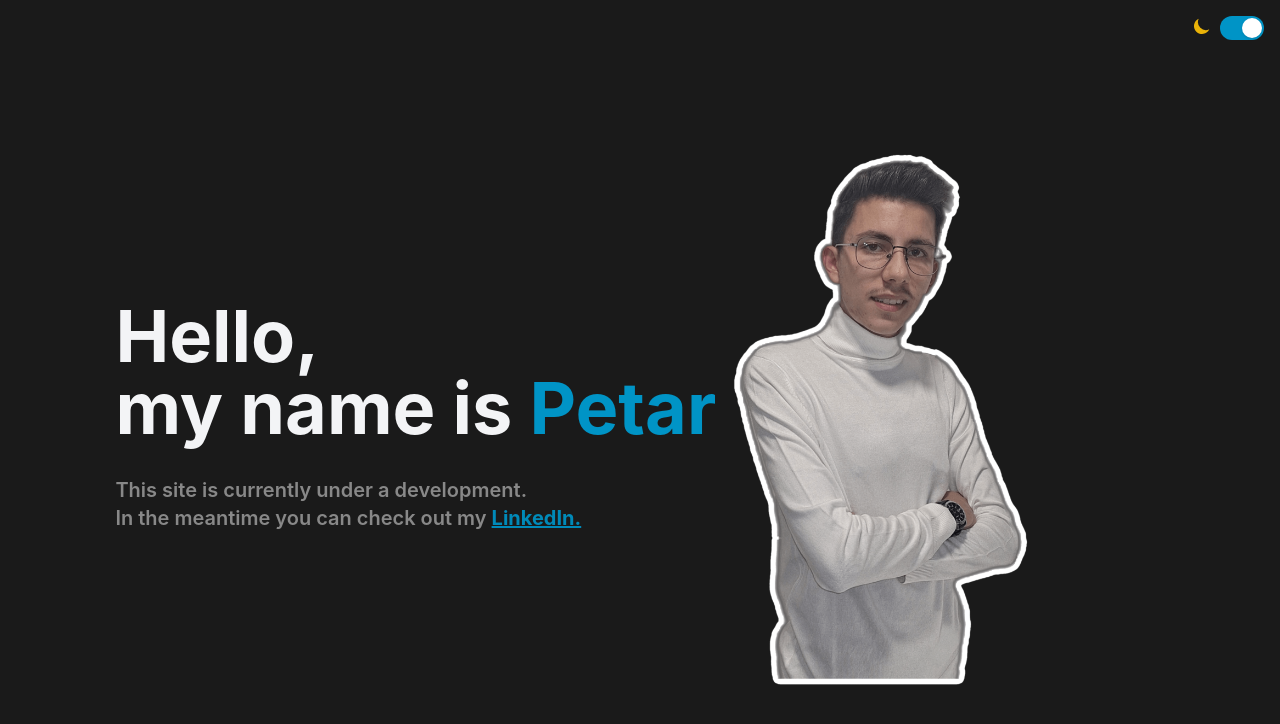
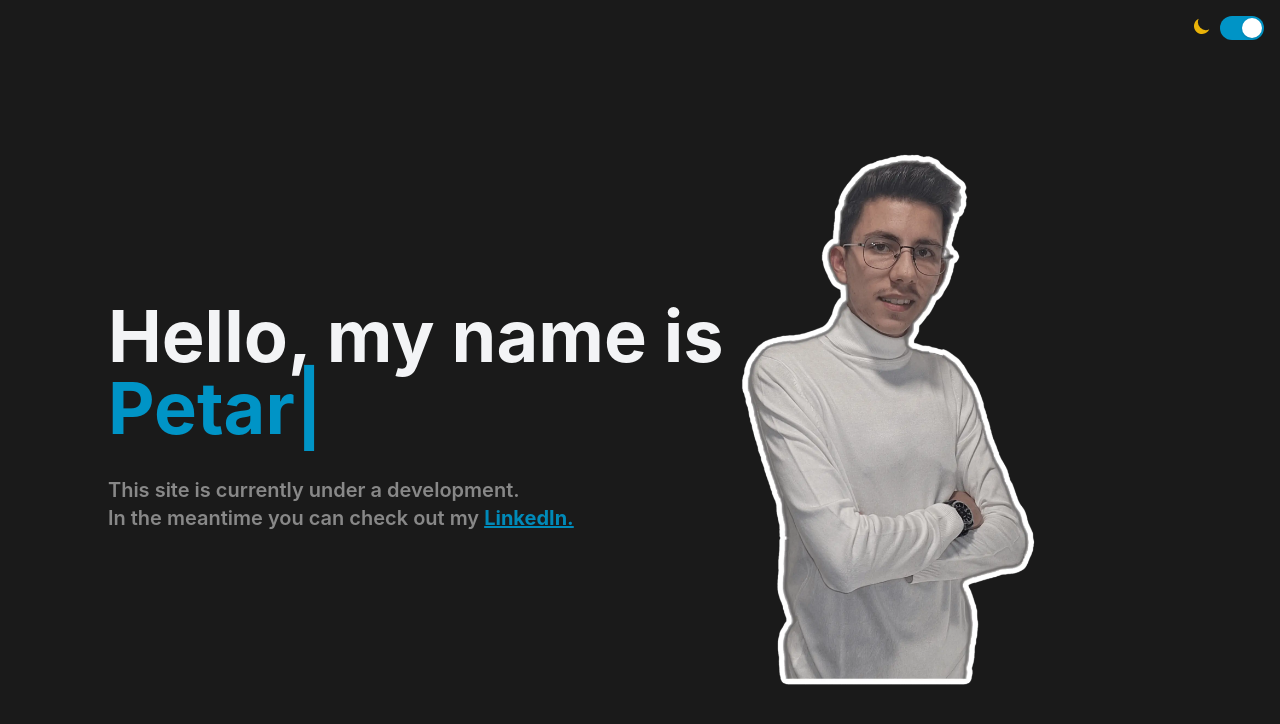
Before and after one commit to PetarK37/portfolio, a React (Vite) app: page / in a window 1280 px wide. Shown: the top 724 px of the page. Built offline with nearby package versions, Linux system fonts and the light colour scheme.

Commit message:
fix: Webp+role optimisation and typing animation

```diff
--- a/package.json
+++ b/package.json
@@ -13,7 +13,8 @@
   "dependencies": {
     "framer-motion": "^11.11.17",
     "react": "^18.3.1",
-    "react-dom": "^18.3.1"
+    "react-dom": "^18.3.1",
+    "react-type-animation": "^3.2.0"
   },
   "devDependencies": {
     "@eslint/js": "^9.13.0",
--- a/src/components/layout/HeroSection.tsx
+++ b/src/components/layout/HeroSection.tsx
@@ -1,14 +1,24 @@
-import PetarImage from "../../assets/images/PetarK.png";
+import PetarImage from "../../assets/images/PetarK.webp";
+import { TypeAnimation } from 'react-type-animation';
 
+
+//TODO some text animations
 function HeroSection() {
     return (
         <div className="flex items-center gap-4 justify-center lg:px-16 px-8 max-h-full lg:max-h-[800px] max-w-[1200px]">
             <div className="flex-col flex items-center  w-auto gap-2">
                 <div className="pb-6">
-                    <h1 className="h-fit text-left text-7xl font-bold">
-                        Hello, <br className="hidden lg:block" /> my name is{" "}
-                        <span className="text-primary">Petar</span>
-                    </h1>
+                    <h1 className="h-fit text-left text-7xl font-bold">Hello, my name is</h1>
+                    <TypeAnimation
+                        style={{ whiteSpace: 'pre-line' }}
+                        sequence={[
+                            'Petar',
+                        ]}
+                        speed={10}
+                        repeat={0}
+                        className="h-fit text-left text-7xl font-bold text-primary"
+                        wrapper="h1"
+                    />
                 </div>
                 <p className="text-left text-xl w-full font-semibold text-text_secondary">
                     This site is currently under a development.{" "}
--- a/src/components/layout/MobileNavbar.tsx
+++ b/src/components/layout/MobileNavbar.tsx
@@ -11,6 +11,8 @@ function MobileNavbar() {
             <button
                 onClick={() => setIsOpen(true)}
                 className="p-2 focus:outline-none focus:ring"
+                role="menu"
+                aria-label="open menu"
             >
                 <svg
                     className="w-8 h-8"
```
Also changed, not shown: src/assets/images/PetarK.webp (added), 1 other file (tests, documents, lock files or other folders).
